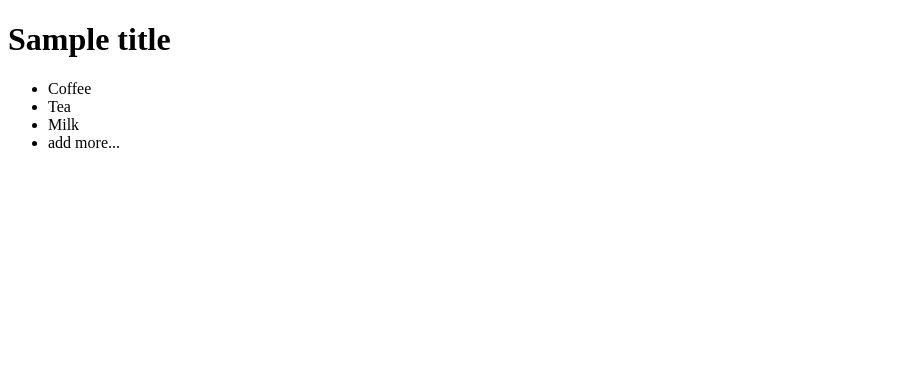
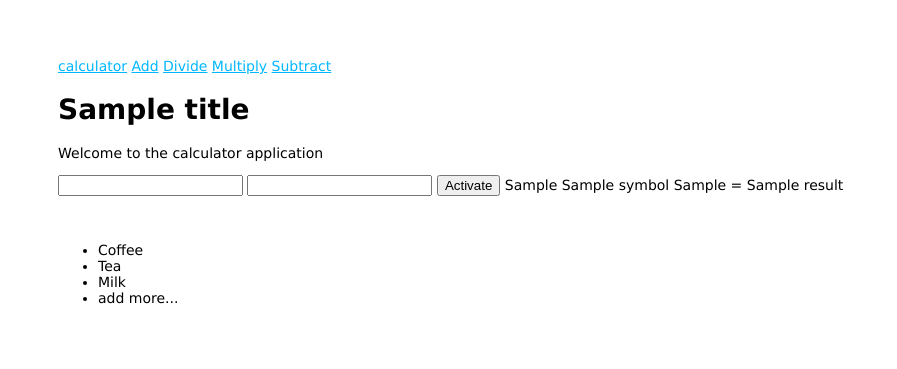
Before and after one commit to Efeighery/SimpleApp, a Node server app: template views/index.ejs in a window 1280 px wide. Shown: the top 369 px of the page, without its empty margins (0-897 px from the left). Run offline with Node 20, Linux system fonts and the light colour scheme; the template is opened without the code that fills it: most values are stand-ins (such as "Sample title", 1, 10 or a date in 2020).

Commit message:
Customised home page

```diff
--- a/views/index.ejs
+++ b/views/index.ejs
@@ -2,9 +2,29 @@
 <html>
   <head>
     <title><%= title %></title>
+    <link rel ="stylesheet" href="/stylesheets/style.css"/>
   </head>
   <body>
+    <a href="/math/add">calculator</a>
+    <a href="/math/add">Add</a>
+    <a href="/math/divide">Divide</a>
+    <a href="/math/multiply">Multiply</a>
+    <a href="/math/subtract">Subtract</a>
+
     <h1><%= title %></h1>
+
+    <p>Welcome to the calculator application</p>
+    <input type="number" name="num1"/>
+    <input type="number" name="num2"/>
+
+    <button type ="submit">Activate</button>
+
+    <%if (result) { %>
+        <%= num1 %> <%= symbol %> <%= num2 %> = <%= result %>
+    <% } %>
+    <br>
+    <br>
+    <br>
     <ul>
       <li>Coffee</li>
       <li>Tea</li>
```
